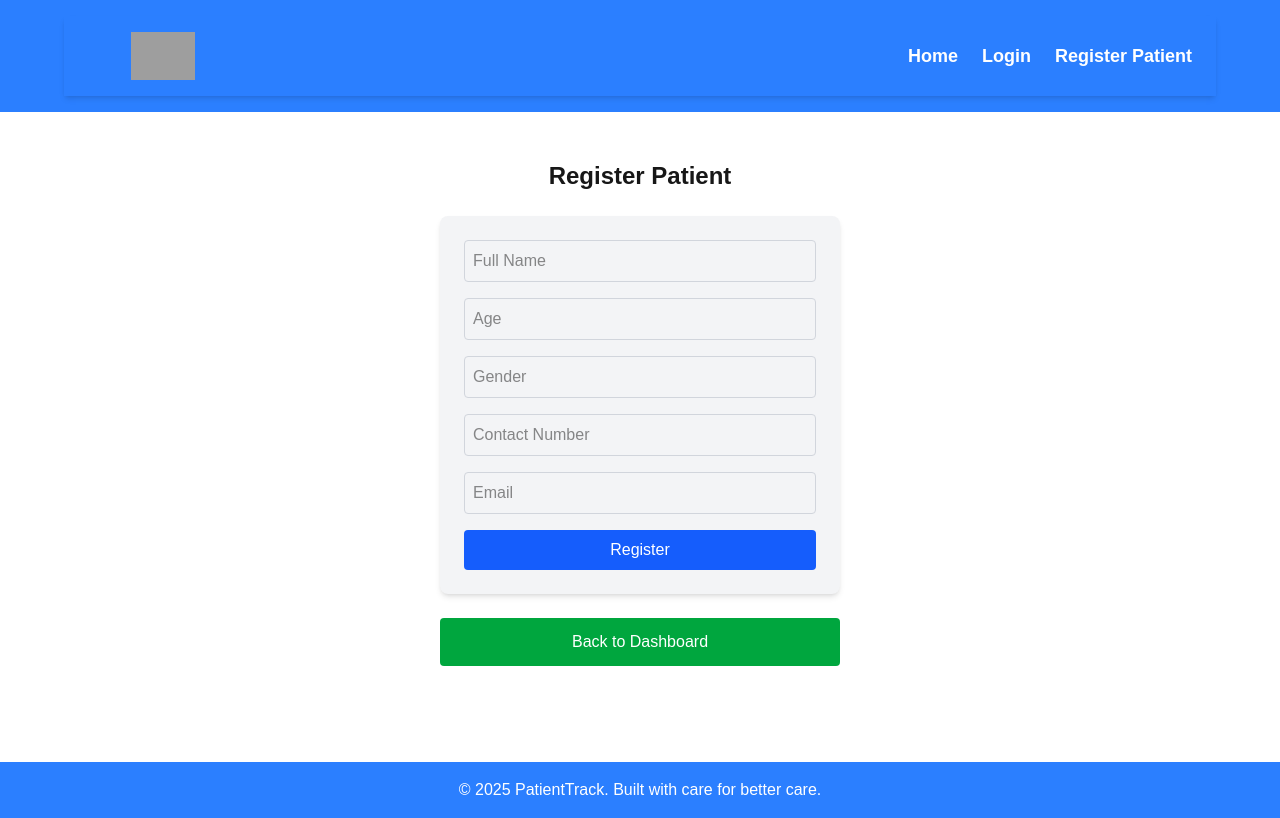
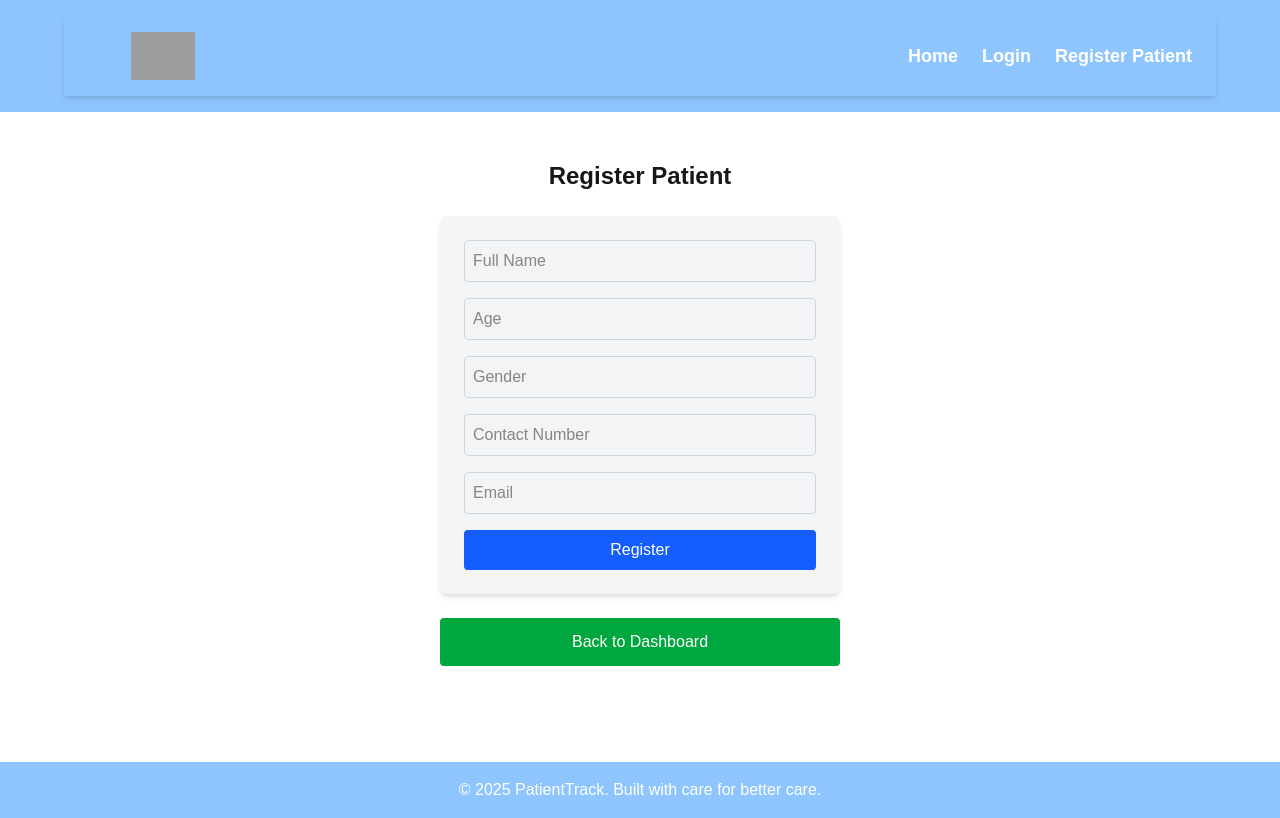
Before and after one commit to Sherlin-S/patient-track-website, a Next.js app: page /register in a window 1280 px wide. Built offline with nearby package versions, Linux system fonts and the light colour scheme; grey boxes are pictures that could not be loaded.

Commit message:
Update globals.css

```diff
--- a/src/styles/globals.css
+++ b/src/styles/globals.css
@@ -28,7 +28,7 @@ body {
 
 /* Utility Classes (migrated from original CSS) */
 .btn {
-  @apply w-full py-3 px-6 bg-green-600 text-white text-base rounded cursor-pointer hover:bg-blue-500;
+  @apply w-full py-3 px-6 bg-green-600 text-white text-base rounded cursor-pointer hover:bg-blue-300;
 }
 
 .button-group {
@@ -44,12 +44,12 @@ body {
 }
 
 .form-container button {
-  @apply w-full py-3 bg-green-600 text-white text-base rounded hover:bg-blue-500;
+  @apply w-full py-3 bg-green-600 text-white text-base rounded hover:bg-blue-300;
 }
 
 /* Header + Nav */
 header {
-  @apply bg-blue-500 text-white p-4;
+  @apply bg-blue-300 text-white p-4;
 }
 
 nav {
@@ -102,5 +102,5 @@ nav ul li a {
 
 /* Footer */
 footer {
-  @apply text-center p-4 bg-blue-500 text-white w-full;
+  @apply text-center p-4 bg-blue-300 text-white w-full;
 }
```
